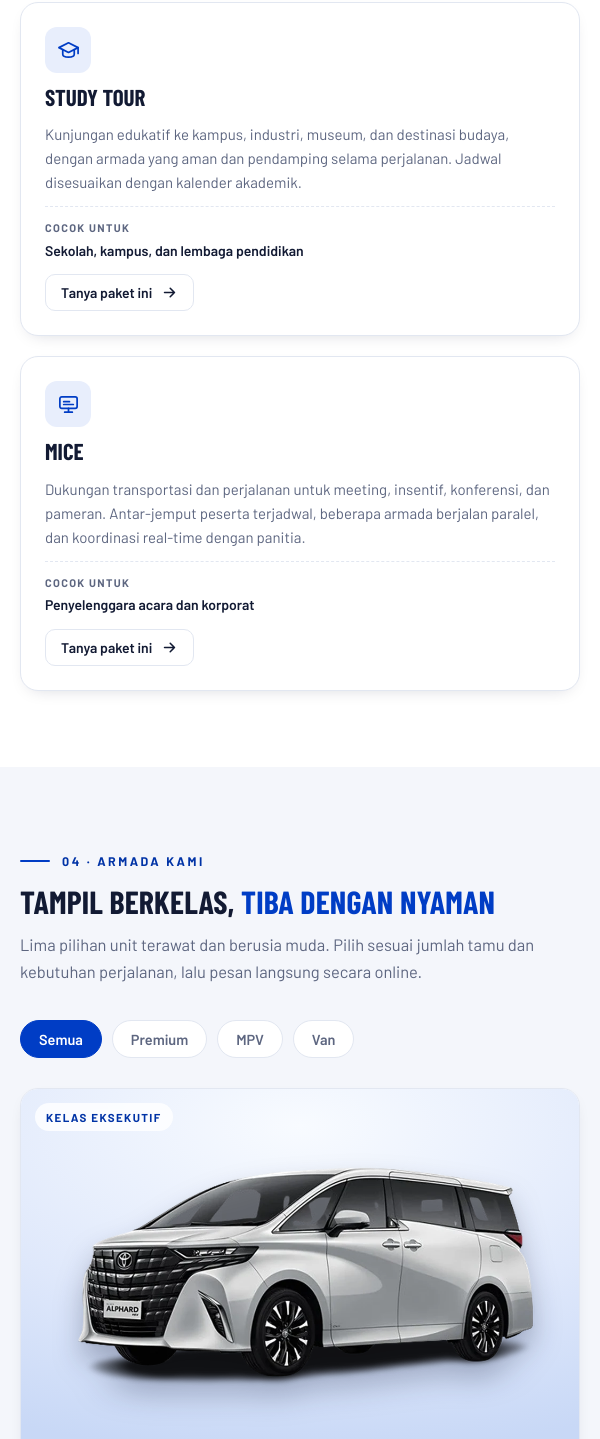
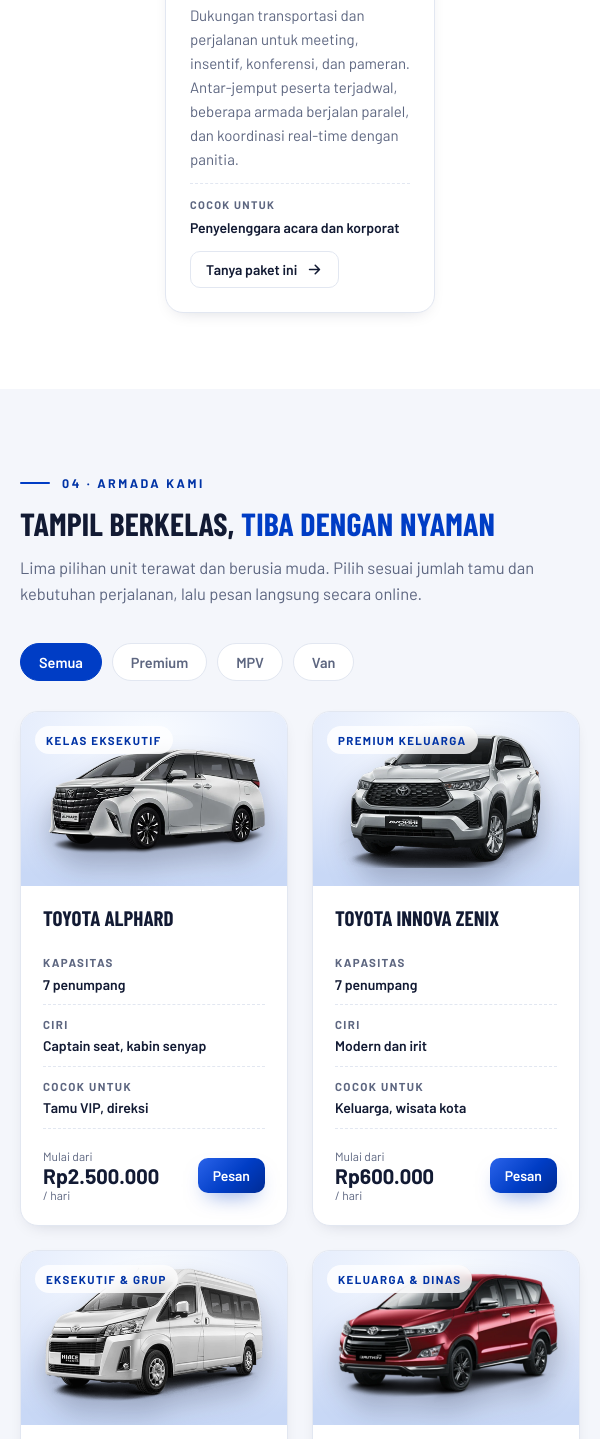
Before and after one commit to qqsatya11/sample-rent-car, a plain HTML site: page index.html in a window 600 px wide. Shown: the part 8383-9822 px from the top of the page. Drawn offline with nearby package versions, Linux system fonts and the light colour scheme.

Commit message:
responsif: 2 kolom armada, tour, dan pilar di layar 480-640px
Co-Authored-By: Claude Opus 5.5 <noreply@anthropic.com>
Claude-Session: https://claude.ai/code/session_01X21Gh2M1EyDa9XRDSUhgbj

```diff
--- a/styles.css
+++ b/styles.css
@@ -402,3 +402,12 @@ footer{background:var(--alt);border-top:1px solid var(--line);color:var(--tx-dim
   .sb .tx{display:none;white-space:nowrap}
   .sb.cur .tx{display:block}
 }
+
+@media (min-width:480px) and (max-width:640px){
+  .cars>.car{flex-basis:calc((100% - 24px)/2)}
+  .tc{flex-basis:calc((100% - 20px)/2)}
+  .pil{flex-basis:calc((100% - 16px)/2)}
+  .car-name{font-size:21px}
+  .spec div{flex-direction:column;gap:2px}
+  .spec dd{text-align:left}
+}
```
